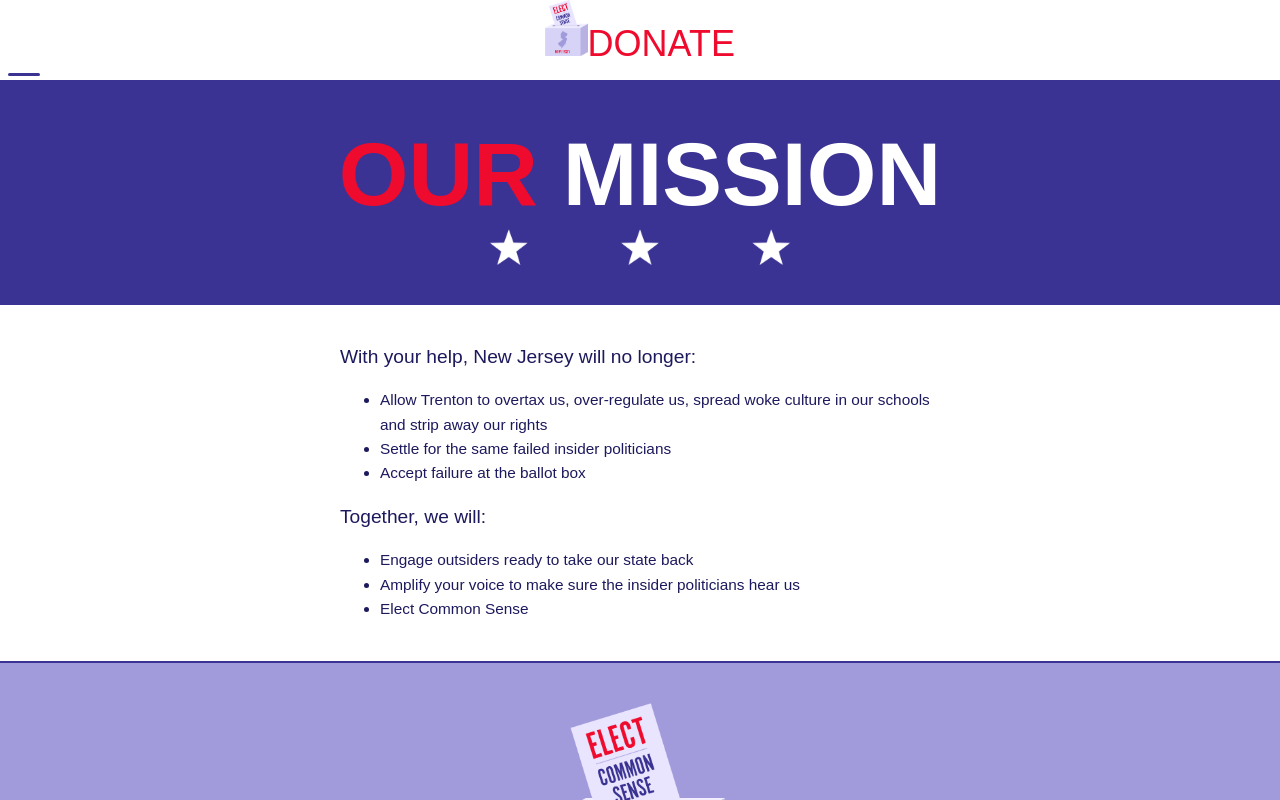
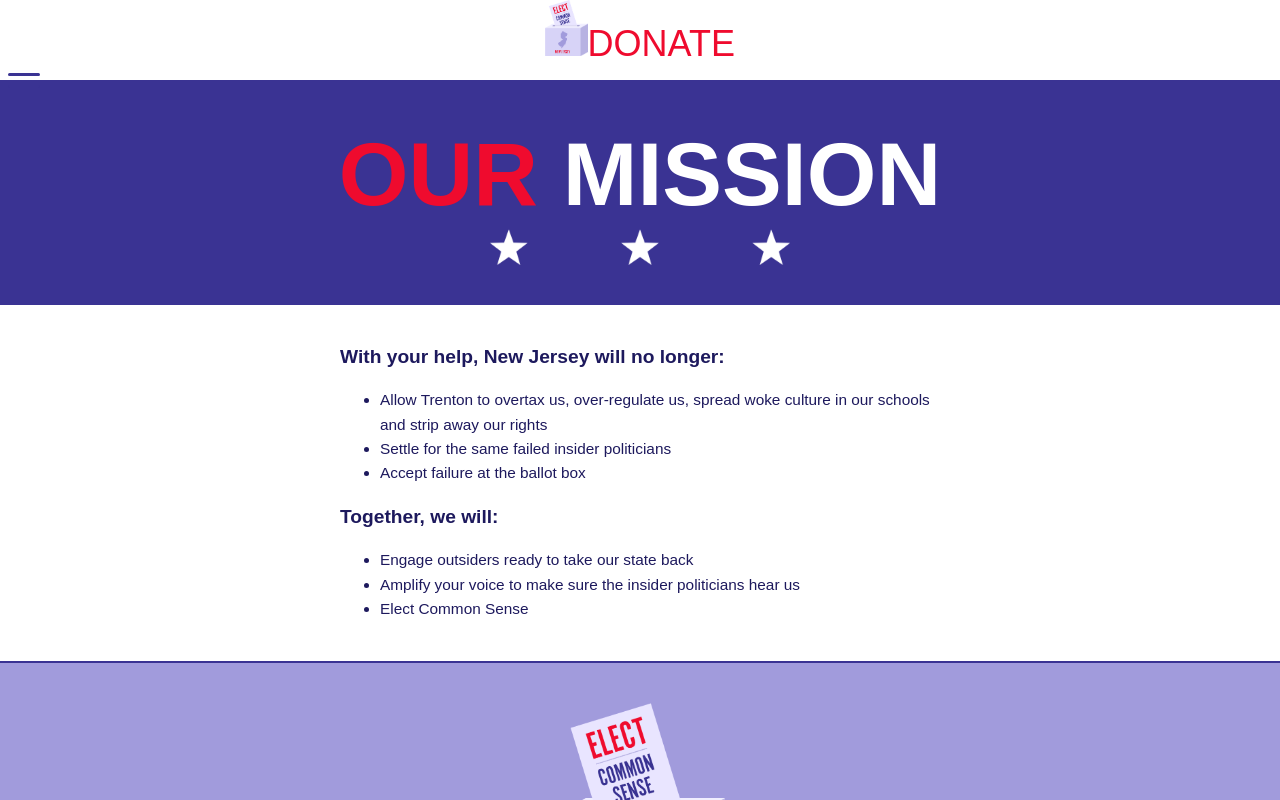
Before and after one commit to National-Public-Affairs/ecs-nj-splash-react, a React (Vite) app: page /mission in a window 1280 px wide. Shown: the top 800 px of the page. Built offline with nearby package versions, Linux system fonts and the light colour scheme; a web font is replaced by a local one.

Commit message:
bold text

```diff
--- a/src/pages/Mission/Mission.tsx
+++ b/src/pages/Mission/Mission.tsx
@@ -4,7 +4,7 @@ import styles from './Mission.module.css';
 function Content() {
   return (
     <div className={styles.wrapper}>
-      <p>
+      <p className="bold">
         With your help, New Jersey will no longer:
       </p>
 
@@ -22,7 +22,7 @@ function Content() {
         </li>
       </ul>
 
-      <p>
+      <p className="bold">
         Together, we will:
       </p>
 
```
